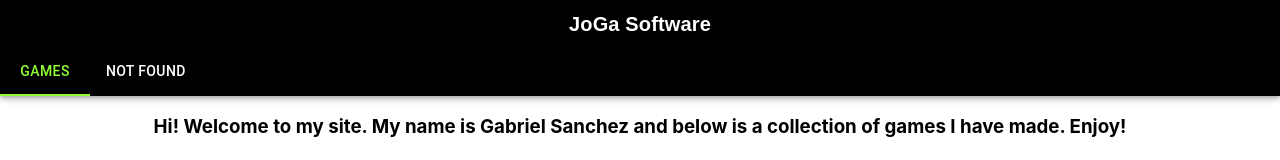
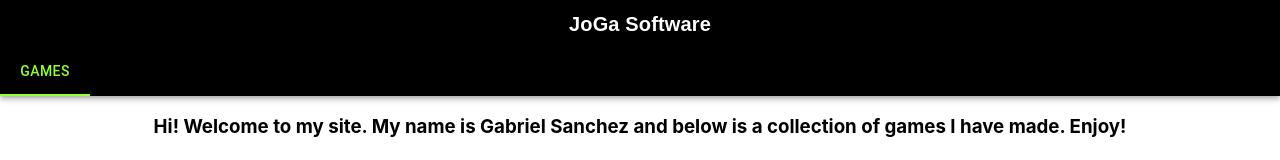
Before and after one commit to JoGa-Software/joga-software.github.io, a React (Create React App) app: page /#/ in a window 1280 px wide. Before the commit this address had no page. Shown: the top 160 px of the page. Built offline with nearby package versions, Linux system fonts and the light colour scheme.

Commit message:
remove not found tab

```diff
--- a/src/components/JSAppBar.js
+++ b/src/components/JSAppBar.js
@@ -60,7 +60,7 @@ class JSAppBar extends React.Component {
                         onChange={(event, newValue) => this.handleChange(event, newValue)}
                     >
                         <Tab sx={{ color: "white"}} label="Games" />
-                        <Tab sx={{ color: "white"}} label="Not Found" />
+                        {/* <Tab sx={{ color: "white"}} label="Not Found" /> */}
                     </Tabs>
                 </Stack>
             </AppBar>
```
